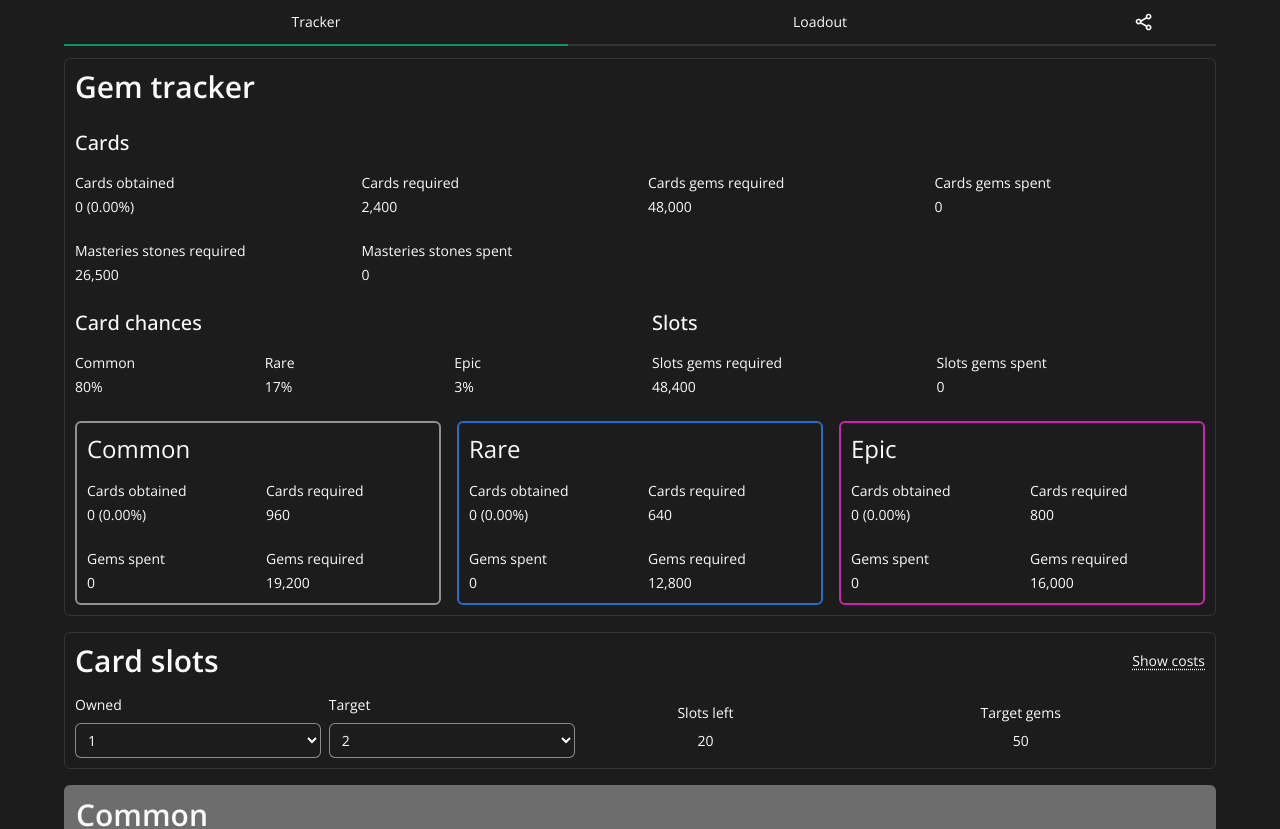
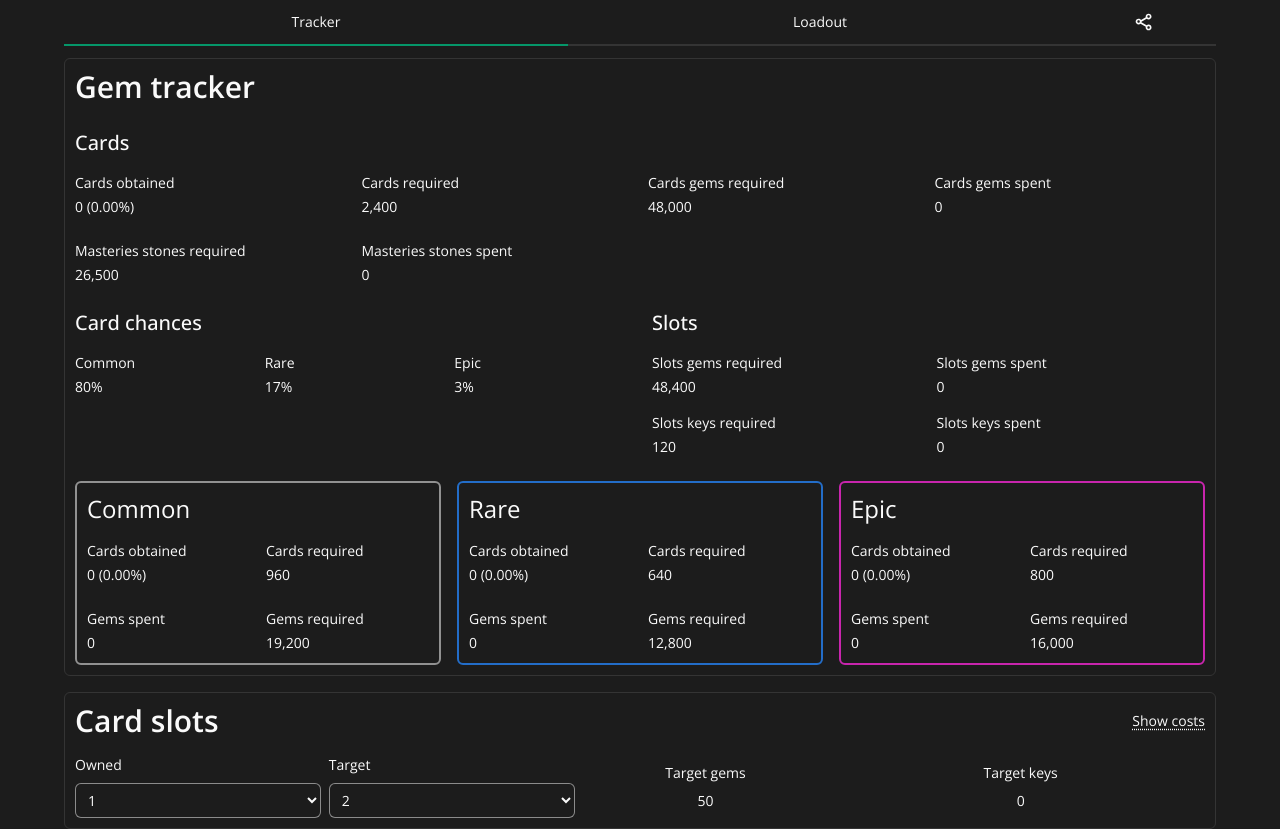
Before and after one commit to buczekmatthias/card-tracker, a Vue app: page / in a window 1280 px wide. Shown: the top 829 px of the page. Built offline with nearby package versions, Linux system fonts and the light colour scheme.

Commit message:
Added slots for vault keys

```diff
--- a/package.json
+++ b/package.json
@@ -1,6 +1,6 @@
 {
   "name": "card-tracker",
-  "version": "2.2.0",
+  "version": "2.3.0",
   "private": true,
   "type": "module",
   "scripts": {
--- a/src/App.vue
+++ b/src/App.vue
@@ -21,7 +21,7 @@ import updateLoadout from "./data/updateLoadout";
 
 const page = ref(localStorage.getItem("page"));
 
-const version = "25.0.0";
+const version = "25.4.0";
 
 onBeforeMount(() => {
   if (!localStorage.getItem("page")) {
--- a/src/components/Tracker/CardSlots.vue
+++ b/src/components/Tracker/CardSlots.vue
@@ -19,13 +19,24 @@
       <div>
         <span>Owned</span>
         <select v-model="ownedSlots">
+          <optgroup label="Gems">
             <option
               :value="i"
-            v-for="i in Array.from(Array(parseInt(maxSlots)).keys(), (_, j) => j + 1)"
+              v-for="i in Array.from(Array(gemSlotsCount).keys(), (_, j) => j + 1)"
               :key="i"
             >
               {{ i }}
             </option>
+          </optgroup>
+          <optgroup label="Vault">
+            <option
+              :value="gemSlotsCount + i"
+              v-for="i in Array.from(Array(getVaultSlotsCount()).keys(), (_, j) => j + 1)"
+              :key="i"
+            >
+              {{ gemSlotsCount + i }}
+            </option>
+          </optgroup>
         </select>
       </div>
       <div v-if="parseInt(ownedSlots) !== parseInt(maxSlots)">
@@ -44,19 +55,18 @@
         </select>
       </div>
       <div>
-        <span>Slots left</span>
-        <span>{{ maxSlots - ownedSlots }}</span>
+        <span>Target gems</span>
+        <span>{{ costToTarget(ownedSlots, targetSlot).toLocaleString() }}</span>
       </div>
       <div>
-        <span>Target gems</span>
-        <span>{{ costToTarget(ownedSlots, targetSlot).toLocaleString() }}</span>
+        <span>Target keys</span>
+        <span>{{ getTotalCost(ownedSlots - gemSlotsCount > 0 ? ownedSlots - gemSlotsCount : 0, targetSlot - gemSlotsCount) }}</span>
       </div>
     </div>
     <div
       class="flex flex-col gap-3 border-t border-solid border-t-container pt-4"
       v-if="isShowSlotInfo"
     >
-      <p class="font-semibold text-2xl">Slots costs</p>
       <CardSlotsTable />
     </div>
   </Container>
@@ -67,13 +77,15 @@ import Container from "./Container.vue";
 import CardSlotsTable from "./CardSlotsTable.vue";
 
 import { ref, watch } from "vue";
-import { costToTarget, getMaxSlots } from "@/data/cardSlots";
+import { costToTarget, getGemSlotsCount, getVaultSlotsCount, getMaxSlotsCount, getTotalCost } from "@/data/cardSlots";
 
 const ownedSlots = ref(localStorage.getItem("ownedSlots") || 1);
 
 const targetSlot = ref(localStorage.getItem("targetSlot"));
 
-const maxSlots = getMaxSlots();
+const gemSlotsCount = getGemSlotsCount();
+
+const maxSlots = getMaxSlotsCount();
 
 const isShowSlotInfo = ref(false);
 
@@ -84,14 +96,11 @@ watch(
   () => localStorage.setItem("targetSlot", targetSlot.value)
 );
 
-watch(
-  () => ownedSlots.value,
-  () => {
+watch([ownedSlots], () => {
   localStorage.setItem("ownedSlots", ownedSlots.value);
   emit("updateOwnedSlots");
   if (targetSlot.value <= ownedSlots.value) {
     targetSlot.value = parseInt(ownedSlots.value) === parseInt(maxSlots) ? maxSlots : ownedSlots.value + 1;
   }
-  }
-);
+});
 </script>
--- a/src/components/Tracker/CardSlotsTable.vue
+++ b/src/components/Tracker/CardSlotsTable.vue
@@ -1,4 +1,5 @@
 <template>
+  <p class="font-semibold text-2xl">Gem slots costs</p>
   <table class="border-collapse w-full">
     <thead>
       <tr>
@@ -9,7 +10,10 @@
       </tr>
     </thead>
     <tbody>
-      <tr v-for="(cost, slot) in slots" :key="slot">
+      <tr
+        v-for="(cost, slot) in slots"
+        :key="slot"
+      >
         <td class="text-center border border-container p-2">{{ slot }}</td>
         <td class="text-center border border-container p-2">{{ cost.toLocaleString() }}</td>
         <td class="text-center border border-container p-2">{{ costToTarget(0, slot).toLocaleString() }}</td>
@@ -17,8 +21,30 @@
       </tr>
     </tbody>
   </table>
+  <p class="font-semibold text-2xl">Vault slots costs</p>
+  <table class="border-collapse w-full">
+    <thead>
+      <tr>
+        <th class="border-2 border-container p-3">Slot</th>
+        <th class="border-2 border-container p-3">Cost</th>
+        <th class="border-2 border-container p-3">Path cost</th>
+        <th class="border-2 border-container p-3">Total cost</th>
+      </tr>
+    </thead>
+    <tbody>
+      <tr
+        v-for="(content, slot) in vaultSlots"
+        :key="slot"
+      >
+        <td class="text-center border border-container p-2">{{ slot }}</td>
+        <td class="text-center border border-container p-2">{{ content.unlock.toLocaleString() }}</td>
+        <td class="text-center border border-container p-2">{{ `${pathCost(0, slot).toLocaleString()} ${parseInt(slot) === 1 ? "" : "(+" + content.path + ")"}` }}</td>
+        <td class="text-center border border-container p-2">{{ getTotalCost(0, slot).toLocaleString() }}</td>
+      </tr>
+    </tbody>
+  </table>
 </template>
 
 <script setup>
-import { slots, costToTarget } from "@/data/cardSlots";
+import { slots, costToTarget, vaultSlots, pathCost, getTotalCost } from "@/data/cardSlots";
 </script>
--- a/src/components/Tracker/GemTracker.vue
+++ b/src/components/Tracker/GemTracker.vue
@@ -60,11 +60,19 @@
       <div class="grid grid-cols-2 gap-4">
         <div class="tracker-box">
           <p>Slots gems required</p>
-          <p>{{ slotsCost.toLocaleString() }}</p>
+          <p>{{ slotsGemsCost.toLocaleString() }}</p>
         </div>
         <div class="tracker-box">
           <p>Slots gems spent</p>
           <p>{{ slotsGemsSpent.toLocaleString() }}</p>
+        </div>
+        <div class="tracker-box">
+          <p>Slots keys required</p>
+          <p>{{ slotsKeysCost.toLocaleString() }}</p>
+        </div>
+        <div class="tracker-box">
+          <p>Slots keys spent</p>
+          <p>{{ slotsKeysSpent.toLocaleString() }}</p>
         </div>
       </div>
     </div>
@@ -94,7 +102,7 @@ import TrackerGroupStats from "./TrackerGroupStats.vue";
 
 import cards from "@/data/cards.json";
 import { getRequiredCards, getCardChance, getGroupData } from "@/data/cardLevels";
-import { slotsCostToMax, gemsSpentSoFar } from "@/data/cardSlots";
+import { slotsCostToMax, gemsSpentSoFar, getGemSlotsCount, keysSpentSoFar, getTotalCost } from "@/data/cardSlots";
 import { ref } from "vue";
 import { getRequiredStones, getSpentStones } from "@/data/masteries";
 
@@ -111,13 +119,19 @@ const epicStats = ref(getGroupData(2));
 
 const cardChances = ref(getCardChance());
 
-const slotsCost = ref(slotsCostToMax(localStorage.getItem("ownedSlots") || 1));
-const slotsGemsSpent = ref(gemsSpentSoFar(localStorage.getItem("ownedSlots") || 1));
+const ownedSlots = ref(parseInt(localStorage.getItem("ownedSlots")));
+const gemSlotsCount = getGemSlotsCount();
+
+const slotsGemsCost = ref(slotsCostToMax(ownedSlots.value));
+const slotsGemsSpent = ref(gemsSpentSoFar(ownedSlots.value));
+const slotsKeysCost = ref(getTotalCost(ownedSlots.value > gemSlotsCount ? ownedSlots.value - gemSlotsCount : 0));
+const slotsKeysSpent = ref(keysSpentSoFar(ownedSlots.value > gemSlotsCount ? ownedSlots.value - gemSlotsCount : 0));
 
 const masteriesRequiredStones = ref(getRequiredStones(storageCards.value));
 const masteriesSpentStones = ref(getSpentStones(storageCards.value));
 
 const refreshTracker = () => {
+  ownedSlots.value = parseInt(localStorage.getItem("ownedSlots"));
   storageCards.value = JSON.parse(localStorage.getItem("cards"));
 
   requiredCards.value = getRequiredCards(storageCards.value);
@@ -131,8 +145,10 @@ const refreshTracker = () => {
 
   cardChances.value = getCardChance();
 
-  slotsCost.value = slotsCostToMax(localStorage.getItem("ownedSlots") || 1);
-  slotsGemsSpent.value = gemsSpentSoFar(localStorage.getItem("ownedSlots") || 1);
+  slotsGemsCost.value = slotsCostToMax(ownedSlots.value);
+  slotsGemsSpent.value = gemsSpentSoFar(ownedSlots.value);
+  slotsKeysCost.value = getTotalCost(ownedSlots.value > gemSlotsCount ? ownedSlots.value - gemSlotsCount : 0);
+  slotsKeysSpent.value = keysSpentSoFar(ownedSlots.value > gemSlotsCount ? ownedSlots.value - gemSlotsCount : 0);
 
   masteriesRequiredStones.value = getRequiredStones(storageCards.value);
   masteriesSpentStones.value = getSpentStones(storageCards.value);
--- a/src/data/cardSlots.js
+++ b/src/data/cardSlots.js
@@ -22,11 +22,29 @@ const slots = {
   21: 8500,
 };
 
-const getMaxSlots = () => Object.keys(slots).pop();
+const vaultSlots = {
+  1: { unlock: 10, path: 10 },
+  2: { unlock: 15, path: 20 },
+  3: { unlock: 20, path: 10 },
+  4: { unlock: 25, path: 10 },
+};
+
+const getGemSlotsCount = () => parseInt(Object.keys(slots).pop());
+
+const getVaultSlotsCount = () => parseInt(Object.keys(vaultSlots).pop());
+
+const getMaxSlotsCount = () => getGemSlotsCount() + getVaultSlotsCount();
+
+//
+// Gem slots functions
+//
 
 const slotsCostToMax = (owned) => {
+  const gemSlotsCount = getGemSlotsCount();
+
+  owned = owned >= gemSlotsCount ? gemSlotsCount + 1 : parseInt(owned) + 1;
+
   let cost = 0;
-  owned = parseInt(owned) + 1;
 
   for (let i = owned; i <= Object.keys(slots).length; i++) {
     cost += slots[i];
@@ -36,6 +54,11 @@ const slotsCostToMax = (owned) => {
 };
 
 const costToTarget = (owned, target) => {
+  const gemSlotsCount = getGemSlotsCount();
+  if (target > gemSlotsCount) {
+    target = gemSlotsCount;
+  }
+
   let cost = 0;
   owned = parseInt(owned) + 1;
 
@@ -46,16 +69,37 @@ const costToTarget = (owned, target) => {
   return cost;
 };
 
-const gemsSpentSoFar = (owned) => {
+const gemsSpentSoFar = (owned) => costToTarget(0, owned);
+
+//
+// Vault slots functions
+//
+
+const pathCost = (owned, target) => {
+  let pathCost = 0;
+  owned = owned + 1;
+
+  for (let i = owned; i <= target; i++) {
+    pathCost += vaultSlots[i].path;
+  }
+
+  return pathCost;
+};
+
+const getTotalCost = (owned, target = null) => {
   let cost = 0;
+  owned = owned + 1;
+  if (target === null) {
+    target = getVaultSlotsCount();
+  }
 
-  owned = parseInt(owned);
-
-  for (let i = 1; i <= owned; i++) {
-    cost += slots[i];
+  for (let i = owned; i <= target; i++) {
+    cost += vaultSlots[i].unlock + vaultSlots[i].path;
   }
 
   return cost;
 };
 
-export { slots, getMaxSlots, slotsCostToMax, costToTarget, gemsSpentSoFar };
+const keysSpentSoFar = (owned) => getTotalCost(0, owned);
+
+export { slots, vaultSlots, getGemSlotsCount, getVaultSlotsCount, getMaxSlotsCount, slotsCostToMax, costToTarget, gemsSpentSoFar, pathCost, getTotalCost, keysSpentSoFar };
--- a/src/data/updateData.js
+++ b/src/data/updateData.js
@@ -1,6 +1,8 @@
 export default () => {
-  const cards = JSON.parse(localStorage.getItem("cards"));
+  const cards = localStorage.getItem("cards");
+  const cardsObject = JSON.parse(cards);
 
+  if (!cards.includes("masteryUnlocked")) {
     //   cards[2].cards.push({
     //     name: "Test",
     //     lvl: 55,
@@ -9,9 +11,12 @@ export default () => {
 
     cards.forEach((group) => {
       group.cards.forEach((card) => {
+        if (!("masteryUnlocked" in card)) {
           card["masteryUnlocked"] = false;
+        }
       });
     });
+  }
 
-  localStorage.setItem("cards", JSON.stringify(cards));
+  localStorage.setItem("cards", JSON.stringify(cardsObject));
 };
```
Lines whose indentation alone changed are shown as unchanged.
